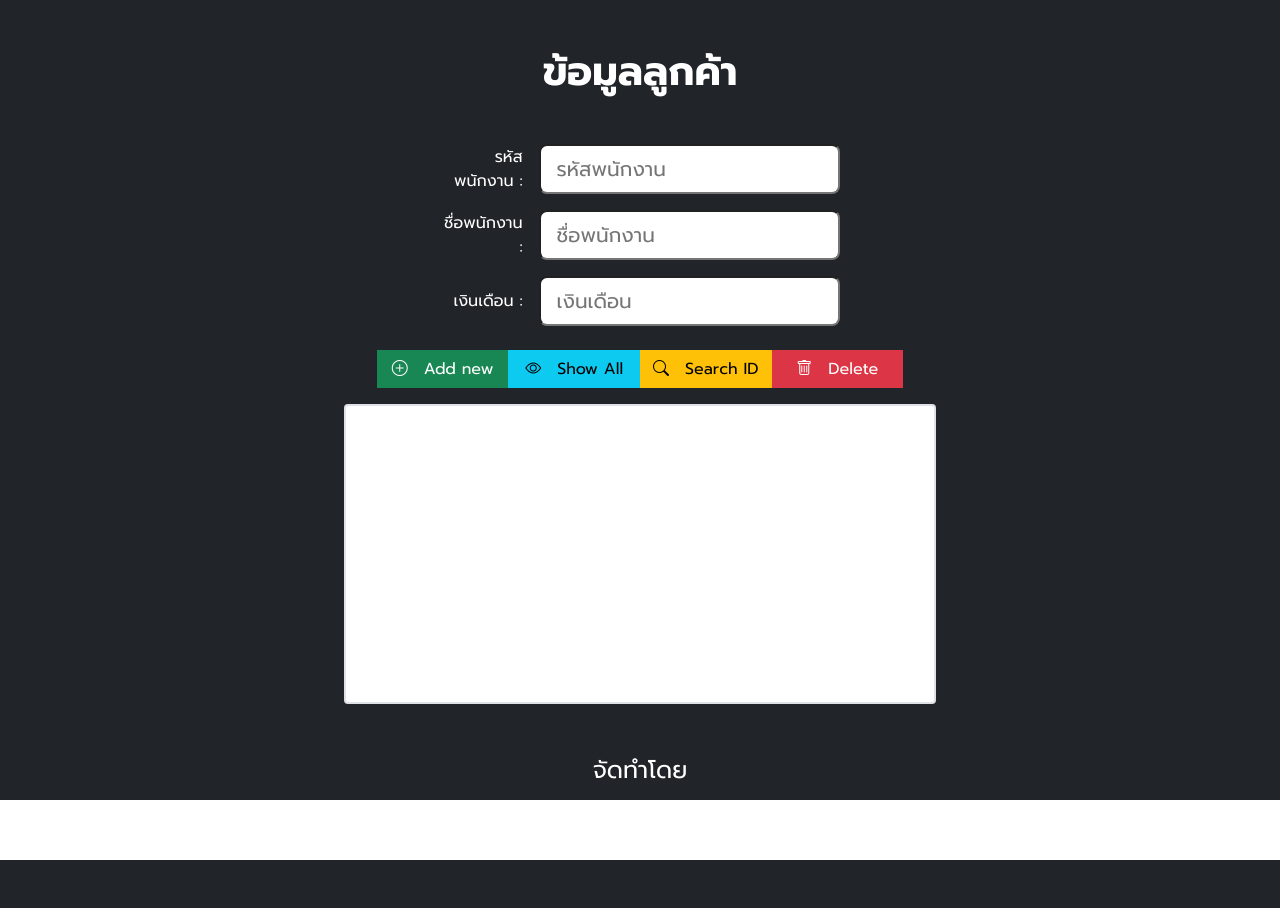
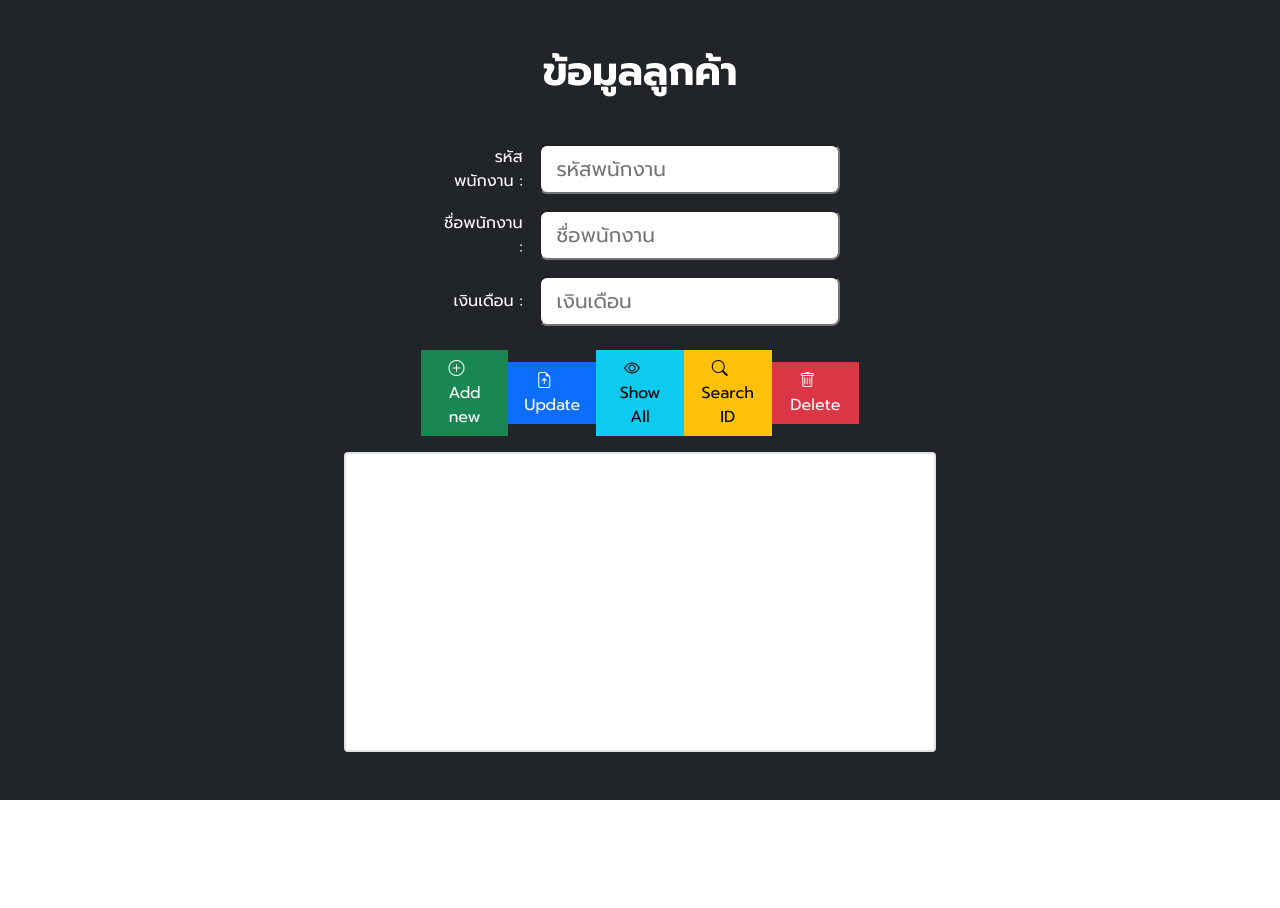
Before and after one commit to AnemoneTK/CSI400, a PHP site: page / in a window 1280 px wide. Before the commit the page ends 860 px from the top, so only its background shows below. Run offline with PHP 8.4, Linux system fonts and the light colour scheme.

Commit message:
[ADD]-add insert update ad fix error in delete

```diff
--- a/RestAPI/mySQL/configDB.php
+++ b/RestAPI/mySQL/configDB.php
@@ -45,22 +45,24 @@ class database {
         return null;
     }
     public function insert(){
-        $sql = "INSERT into emp(empno, ename, sal) Values(".$this->empno.",'".$this->ename."',".$this->sal.")";
+        $sql = "INSERT INTO EMP(empno, ename, sal) Values(:empno, :ename, :sal)";
         $stmt = $this->pdo->prepare($sql);
-        // echo $sql;
+        $stmt->bindParam(":empno", $this->empno);
+        $stmt->bindParam(":ename", $this->ename);
+        $stmt->bindParam(":sal", $this->sal);
         if($stmt->execute()){
-            // $data = $stmt->fetchAll();
             return true;
         }
         printf("Error : %s.\n", $stmt->error);
         return null;
     }
     public function update(){
-        $sql = "UPDATE emp set ename= '".$this->ename."', sal=".$this->sal." WHERE empno=".$this->empno." ";
+        $sql = "UPDATE emp set ename=:ename , sal=:sal WHERE empno=:empno ";
         $stmt = $this->pdo->prepare($sql);
-        // echo $sql;
+        $stmt->bindParam(":ename", $this->ename);
+        $stmt->bindParam(":sal", $this->sal);
+        $stmt->bindParam(":empno", $this->empno);
         if($stmt->execute()){
-            // $data = $stmt->fetchAll();
             return true;
         }
         printf("Error : %s.\n", $stmt->error);
--- a/RestAPI/mySQL/index.php
+++ b/RestAPI/mySQL/index.php
@@ -50,17 +50,20 @@ $db = new database();
                     <input type="text" name="sal" id="sal" class="form-control-lg col" placeholder="เงินเดือน">
                 </div>
             </div>
-           <div class="row col-8 mt-4">
-             <button type="submit" class="btn btn-success col-3 rounded-0" name="Insert">
+           <div class="row col-8 mt-4 d-flex flex-row align-items-center justify-content-center ">
+             <button type="submit" class="btn btn-success col-2 rounded-0" name="Insert">
                 <i class="bi bi-plus-circle me-3"></i>Add new
             </button>
-            <button type="submit" class="btn btn-info col-3 rounded-0" name="ShowAll">
+             <button type="submit" class="btn btn-primary col-2 rounded-0" name="Update">
+                <i class="bi bi-file-earmark-arrow-up me-3"></i>Update
+            </button>
+            <button type="submit" class="btn btn-info col-2 rounded-0" name="ShowAll">
                 <i class="bi bi-eye me-3"></i>Show All
             </button>
-            <button type="submit" class="btn btn-warning col-3 rounded-0" name="Search">
+            <button type="submit" class="btn btn-warning col-2 rounded-0" name="Search">
                 <i class="bi bi-search me-3"></i>Search ID
             </button>
-            <button type="submit" class="btn btn-danger col-3 rounded-0" name="Delete">
+            <button type="submit" class="btn btn-danger col-2 rounded-0" name="Delete">
                 <i class="bi bi-trash me-3"></i>Delete
             </button>
            </div>
@@ -128,32 +131,61 @@ $db = new database();
                 $sal = $_POST['sal'];
 
                 if($empno == "" || $ename == "" || $sal == ""){ ?>
-                    <div class="text-center fs-1 text-danger">กรุณากรอกข้อมูลรหัสพนักงานให้ครบถ้วน</div>
+                    <div class="text-center fs-2 text-danger">กรุณากรอกข้อมูลรหัสพนักงานให้ครบถ้วน</div>
                 <?php }else{
                     $db->empno = $empno;
                     $db->ename = $ename;
                     $db->sal = $sal;
 
-                    $result = json_decode($db->delete());
-                    if($result){ ?>
-                     <div class="text-center fs-1 text-danger">ลบข้อมูลพนักงานหมายเลข <?php echo $empno;?> เรียบร้อยแล้ว</div>
-                    <?php } else{ ?>
-                        <div class="text-center fs-1 text-danger">ไม่พบข้อมูลพนักงานหมายเลข <?php echo $empno;?></div>
+                    $check = ($db->search());
+                    if($check != []){ ?>
+                        <div class="text-center fs-2 text-danger">มีข้อมูลพนักงานหมายเลข <?php echo $empno;?> อยู่แล้ว</div>
+                    <?php } else{
+                        $result = ($db->insert());
+                    ?>
+                            <div class="text-center fs-2 text-danger">เพิ่มข้อมูลพนักงาน <?php echo $empno;?> เรียบร้อยแล้ว</div>
                     <?php }
                     }
-                }
+                    }
+
+               if(isset($_POST['Update'])){
+                $empno = $_POST['empno'];
+                $ename = $_POST['ename'];
+                $sal = $_POST['sal'];
+
+                if($empno == "" || $ename == "" || $sal == ""){ ?>
+                    <div class="text-center fs-2 text-danger">กรุณากรอกข้อมูลรหัสพนักงานให้ครบถ้วน</div>
+                <?php }else{
+                    $db->empno = $empno;
+                    $db->ename = $ename;
+                    $db->sal = $sal;
+
+                    $check = ($db->search());
+                    if($check == []){ ?>
+                        <div class="text-center fs-2 text-danger">ไม่พบข้อมูลพนักงานหมายเลข <?php echo $empno;?></div>
+                    <?php } else{
+                        $result = ($db->update());
+                    ?>
+                            <div class="text-center fs-2 text-danger">อัปเดตข้อมูลพนักงาน <?php echo $empno;?> เรียบร้อยแล้ว</div>
+                    <?php }
+                    }
+                    }
+
                if(isset($_POST['Delete'])){
                 $empno = $_POST['empno'];
 
                 if($empno == ""){ ?>
-                    <div class="text-center fs-1 text-danger">กรุณากรอกรหัสพนักงานที่ต้องการลบข้อมูล</div>
+                    <div class="text-center fs-2 text-danger">กรุณากรอกรหัสพนักงานที่ต้องการลบข้อมูล</div>
                 <?php }else{
                     $db->empno = $empno;
-                    $result = ($db->delete());
-                    if(!$result){ ?>
-                        <div class="text-center fs-1 text-danger">ไม่พบข้อมูลพนักงานหมายเลข <?php echo $empno;?></div>
-                    <?php } else{ ?>
-                        <div class="text-center fs-1 text-danger">ลบข้อมูลพนักงานหมายเลข <?php echo $empno;?> เรียบร้อยแล้ว</div>
+                    $check = ($db->search());
+
+                    if($check == []){ ?>
+                        <div class="text-center fs-2 text-danger">ไม่พบข้อมูลพนักงานหมายเลข <?php echo $empno;?></div>
+                    <?php } else{
+                        $result = ($db->delete());
+                    ?>
+                        <div class="text-center fs-2 text-danger">ลบข้อมูลพนักงานหมายเลข <?php echo $empno;?> เรียบร้อยแล้ว</div>
 
                     <?php }
                     }
```
